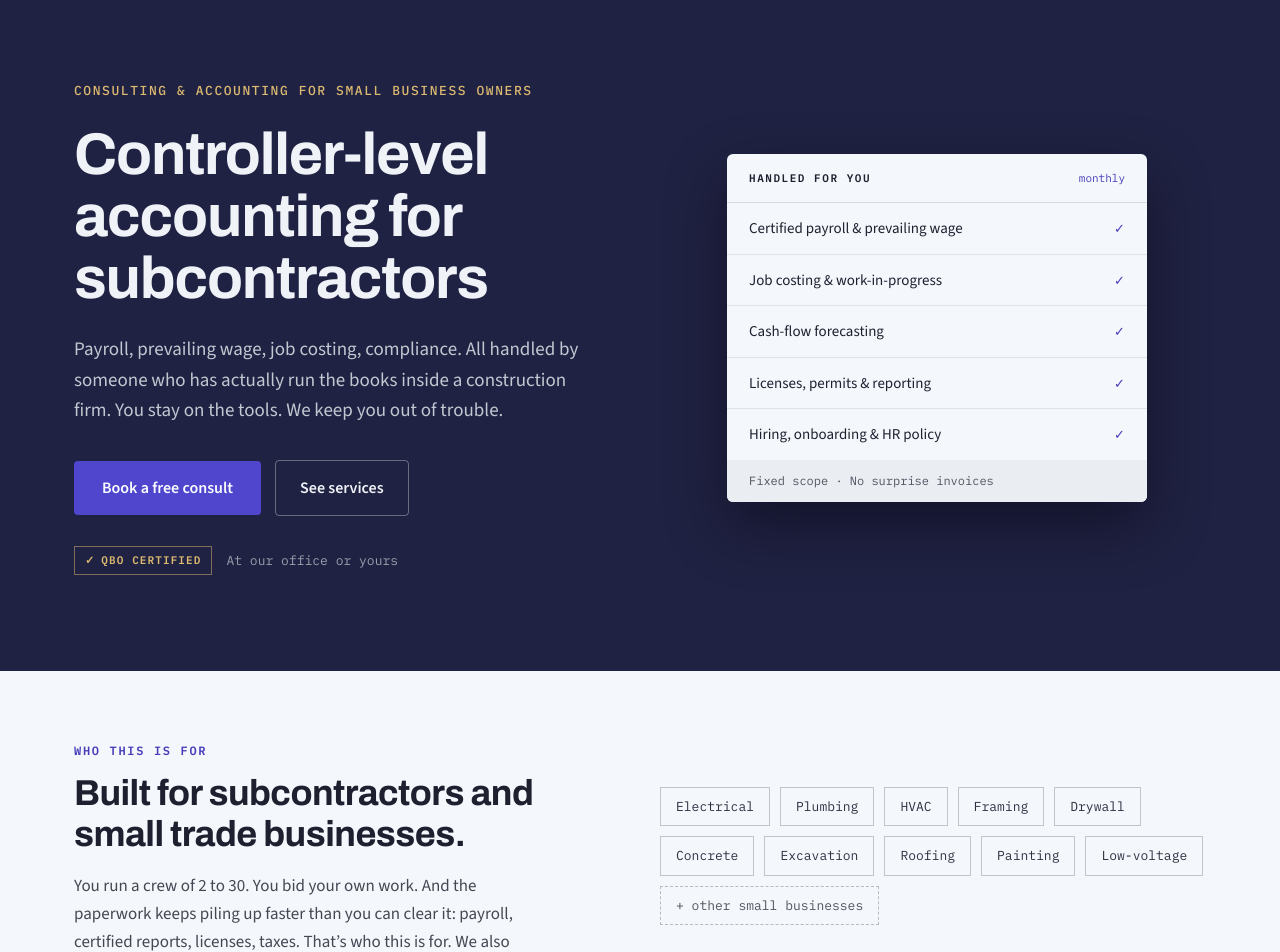
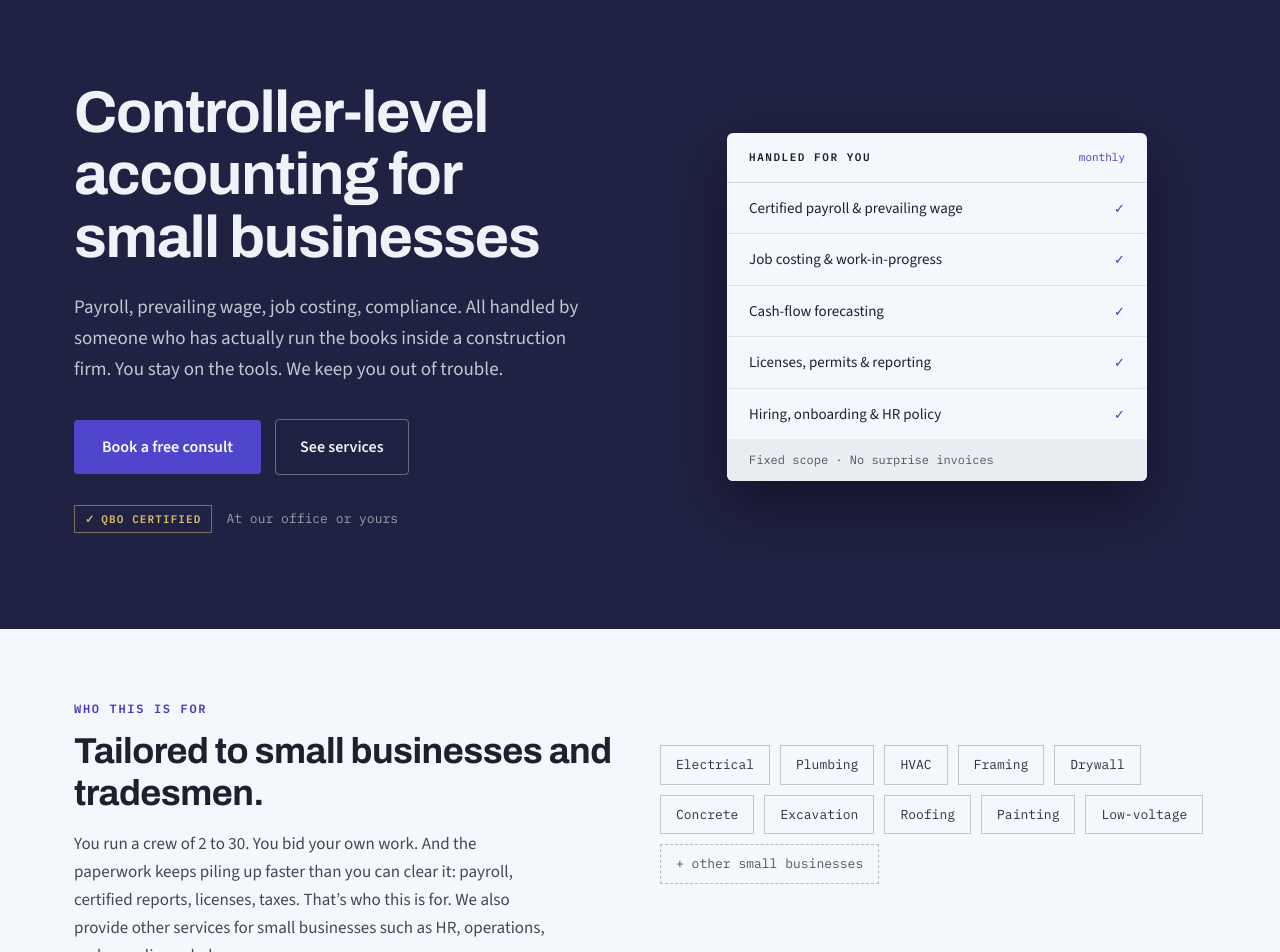
Before and after one commit to wfahnestock/e3bc, a Next.js app: page / in a window 1280 px wide. Shown: the part 80-1032 px from the top of the page. Built offline with nearby package versions, Linux system fonts and the light colour scheme.

Commit message:
chore: change verbiage on some pages

```diff
--- a/app/about/page.tsx
+++ b/app/about/page.tsx
@@ -63,7 +63,7 @@ export default function AboutPage() {
               numbers first and the habits second.
             </p>
             <p className="max-w-[58ch] text-lg leading-[1.65] text-ink-soft text-pretty">
-              Ecubed exists to give small trade businesses the financial
+              <strong className="font-semibold">Ecubed Business Consulting </strong> exists to give small trade businesses the financial
               discipline of a firm ten times their size. It&rsquo;s taught, not
               gatekept, so owners understand their own numbers.
             </p>
--- a/app/contact/page.tsx
+++ b/app/contact/page.tsx
@@ -70,13 +70,8 @@ export default function ContactPage() {
             </div>
             <p className="text-base leading-relaxed">
               Email a question instead:{" "}
-              <a
-                href="mailto:beth@e3bc.com"
-                className="font-semibold text-accent hover:underline"
-              >
-                beth@e3bc.com
-              </a>
-              . Short questions get short, useful answers.
+              <strong className="font-semibold">Fill out the form to the right to send Beth an email directly. </strong>
+              Short questions get short, useful answers.
             </p>
           </div>
         </div>
--- a/app/page.tsx
+++ b/app/page.tsx
@@ -45,11 +45,8 @@ export default function HomePage() {
       <section className="bg-navy text-cream">
         <div className="mx-auto grid max-w-[1180px] grid-cols-[repeat(auto-fit,minmax(320px,1fr))] items-center gap-14 px-6 pt-[88px] pb-24">
           <div className="max-w-[640px]">
-            <div className="mb-[22px] font-mono text-[13px] font-medium tracking-[0.12em] text-gold uppercase">
-              Consulting &amp; accounting for small business owners
-            </div>
             <h1 className="mb-6 font-display text-[clamp(38px,4.6vw,60px)] leading-[1.06] font-bold tracking-[-0.02em] text-pretty">
-              Controller-level accounting for subcontractors
+              Controller-level accounting for small businesses
             </h1>
             <p className="mb-[34px] max-w-[54ch] text-[19px] leading-relaxed text-mist text-pretty">
               Payroll, prevailing wage, job costing, compliance. All handled by
@@ -120,13 +117,14 @@ export default function HomePage() {
               Who this is for
             </div>
             <h2 className="mb-4 font-display text-[clamp(26px,3vw,36px)] leading-[1.15] font-bold tracking-[-0.015em] text-pretty">
-              Built for subcontractors and small trade businesses.
+              Tailored to small businesses and tradesmen.
             </h2>
             <p className="max-w-[56ch] text-[17px] leading-[1.65] text-ink-mute text-pretty">
               You run a crew of 2 to 30. You bid your own work. And the
               paperwork keeps piling up faster than you can clear it: payroll,
               certified reports, licenses, taxes. That&rsquo;s who this is for.
-              We also work with other small businesses that need HR,
+
+              We also provide other services for small businesses such as HR,
               operations, and compliance help.
             </p>
           </div>
```
